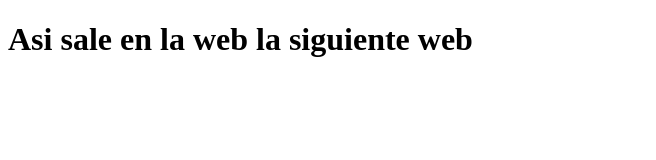
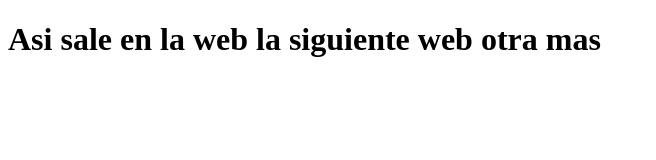
Before and after one commit to AzexysInGitHub/webpage, a plain HTML site: page sites/index.html in a window 1280 px wide. Shown: the whole page, without its empty margins (0-656 px from the left). Drawn offline with Linux system fonts and the light colour scheme.

Commit message:
modificado 2

```diff
--- a/sites/index.html
+++ b/sites/index.html
@@ -4,6 +4,6 @@
 	<title>mi primera web</title>
 </head>
 <body>
-<h1>Asi sale en la web la siguiente web</h1>
+<h1>Asi sale en la web la siguiente web otra mas</h1>
 </body>
 </html>
```
